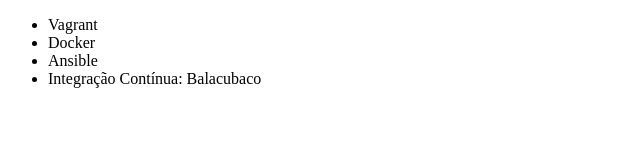
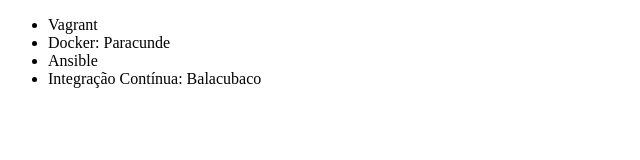
Before and after one commit to leozinn19/alura-curso, a plain HTML site: page index.html in a window 1280 px wide. Shown: the full height of the page, 0-640 px from the left. Drawn offline with Linux system fonts and the light colour scheme.

Commit message:
Corrigindo nome curso docker

```diff
--- a/index.html
+++ b/index.html
@@ -7,7 +7,7 @@
 <body>
     <ul>
         <li>Vagrant</li>
-        <li>Docker</li>
+        <li>Docker: Paracunde</li>
         <li>Ansible</li>
         <li>Integração Contínua: Balacubaco</li>
     </ul>
```
